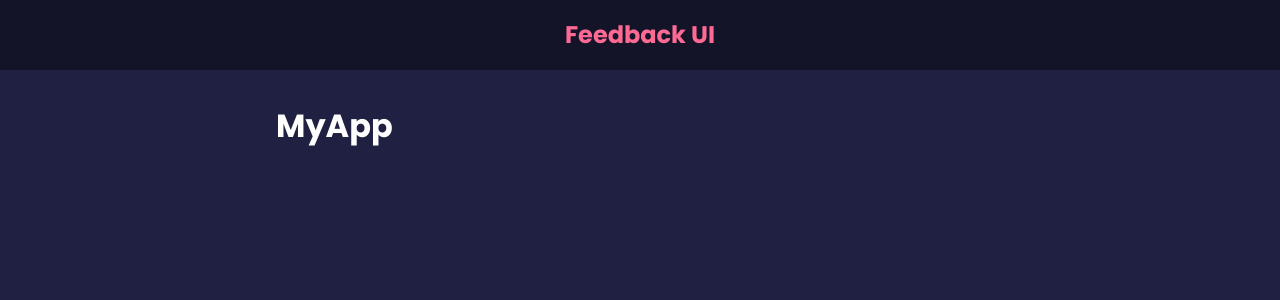
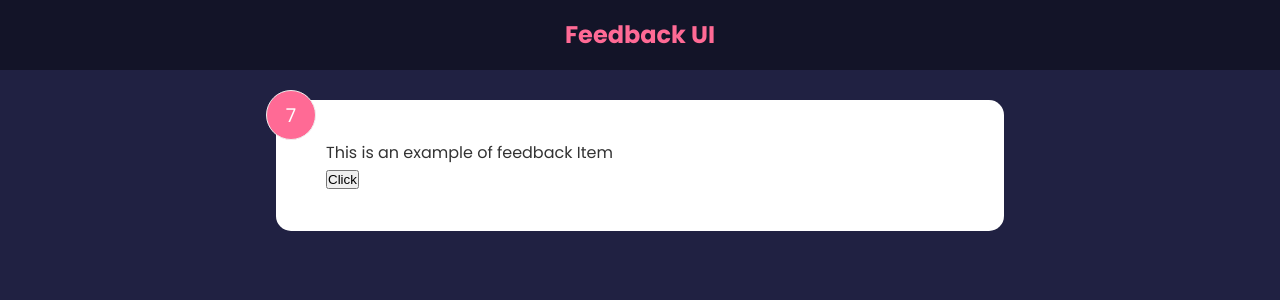
Before and after one commit to yashv521/React-Learnings, a React (Create React App) app: page / in a window 1280 px wide. Shown: the top 300 px of the page. Built offline with nearby package versions, Linux system fonts and the light colour scheme.

Commit message:
useState Hook demo

```diff
--- a/src/App.js
+++ b/src/App.js
@@ -1,4 +1,5 @@
 import Header from "./components/Header"
+import FeedbackItem from "./components/FeedbackItem"
 
 function App() {
 
@@ -6,7 +7,7 @@
         <>
             <Header />
             <div className="container">
-                <h1>MyApp</h1>
+                <FeedbackItem />
             </div>
         </>
     )
--- /dev/null
+++ b/src/components/FeedbackItem.jsx
@@ -0,0 +1,23 @@
+import { useState } from "react"
+
+function FeedbackItem() {
+    const [rating, setRating] = useState(7);
+    const [text, setText] = useState('This is an example of feedback Item');
+
+    const handleClick = () => {
+        setRating((prev) => {
+            console.log(prev);
+            return prev + 1;
+        });
+    }
+
+    return (
+        <div className="card">
+            <div className="num-display">{rating}</div>
+            <div className="text-display">{text}</div>
+            <button onClick={handleClick}>Click</button>
+        </div>
+    )
+}
+
+export default FeedbackItem
```
